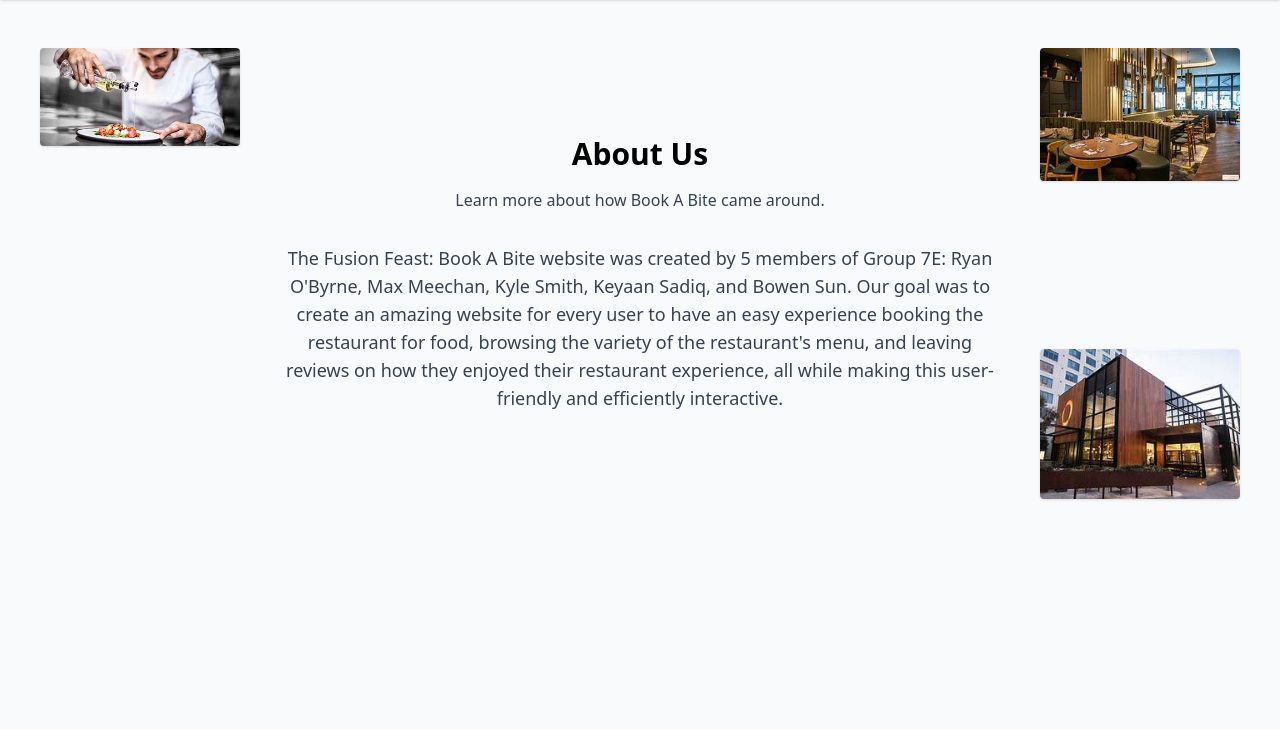
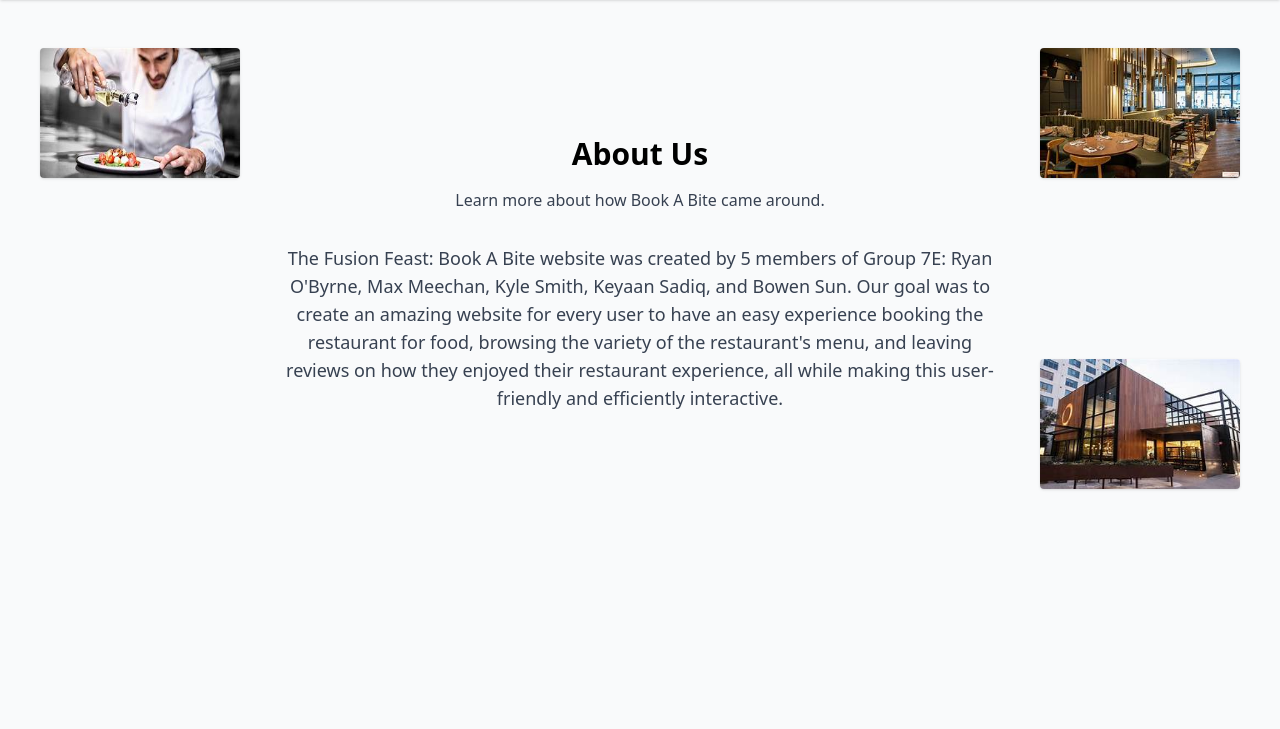
Before and after one commit to MaxMeechan/Book_A_Bite, a Django app: page /BookABite/about/ in a window 1280 px wide. Shown: the part 112-841 px from the top of the page. Run offline with Django 3.2, Linux system fonts and the light colour scheme; some libraries are stand-ins or nearby versions.

Commit message:
edited size image

```diff
--- a/templates/BookaBite/about.html
+++ b/templates/BookaBite/about.html
@@ -19,9 +19,9 @@
   </div>
 
 
-  <img class="about-image absolute top-6 left-6 w-[200px] rounded shadow transition-transform duration-300" src="/media/chef_kitchen.jpeg" alt="Chef Kitchen">
-  <img class="about-image absolute top-6 right-6 w-[200px] rounded shadow transition-transform duration-300" src="/media/Restaruant.jpeg" alt="Restaurant">
-  <img class="about-image absolute bottom-15 right-6 w-[200px] rounded shadow transition-transform duration-300" src="/media/Restaruant_Outside.jpeg" alt="Restaurant Outside">
+  <img class="about-image absolute top-6 left-6 w-[200px] h-[130px] rounded shadow transition-transform duration-300" src="/media/chef_kitchen.jpeg" alt="Chef Kitchen">
+  <img class="about-image absolute top-6 right-6 w-[200px] h-[130px] rounded shadow transition-transform duration-300" src="/media/Restaruant.jpeg" alt="Restaurant">
+  <img class="about-image absolute bottom-15 right-6 w-[200px] h-[130px] rounded shadow transition-transform duration-300" src="/media/Restaruant_Outside.jpeg" alt="Restaurant Outside">
 
 </section>
 {% endblock %}
```
